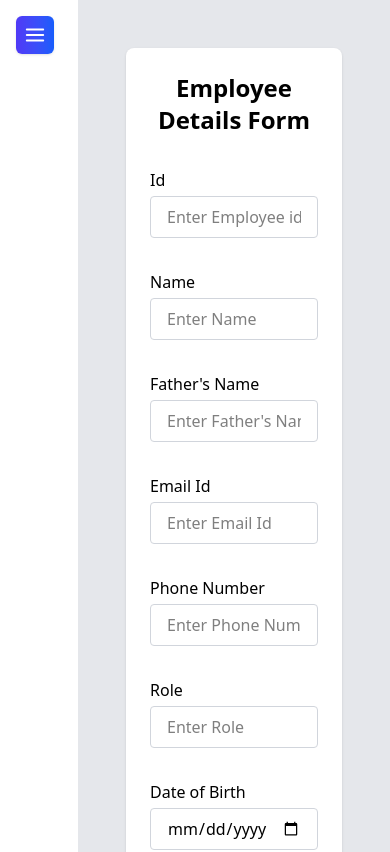
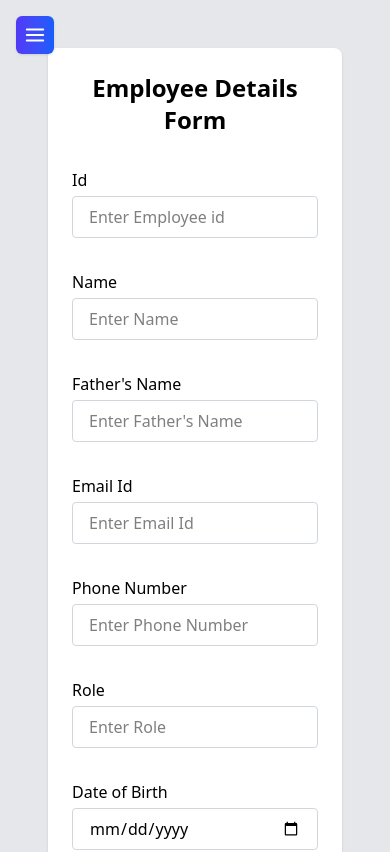
Before and after one commit to Akalyarajesh/OX_WEEKLY_TASKS, a React (Vite) app in the folder WEEK-4/tanstack-router-code-based/: page / in a window 390 px wide. Shown: the top 852 px of the page. Built offline with nearby package versions, Linux system fonts and the light colour scheme.

Commit message:
modified App.tsx

```diff
--- a/WEEK-4/tanstack-router-code-based/src/App.tsx
+++ b/WEEK-4/tanstack-router-code-based/src/App.tsx
@@ -7,7 +7,7 @@ function App() {
       <div className="flex">
         <Sidebar />
 
-        <div className="ml-[20vw] w-[80vw] min-h-screen bg-gray-200 p-6">
+        <div className="w-full sm:ml-[20vw] sm:w-[80vw] min-h-screen bg-gray-200 p-6">
           <Outlet />
         </div>
       </div>
```
